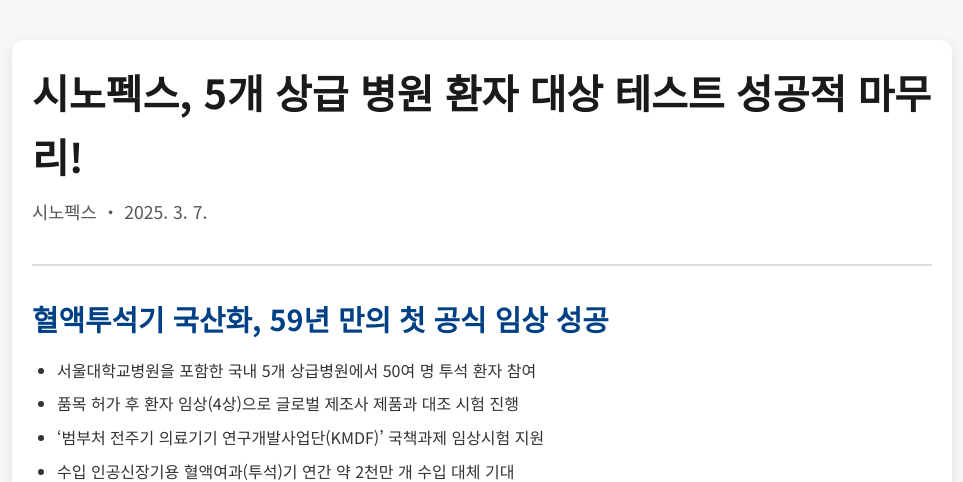
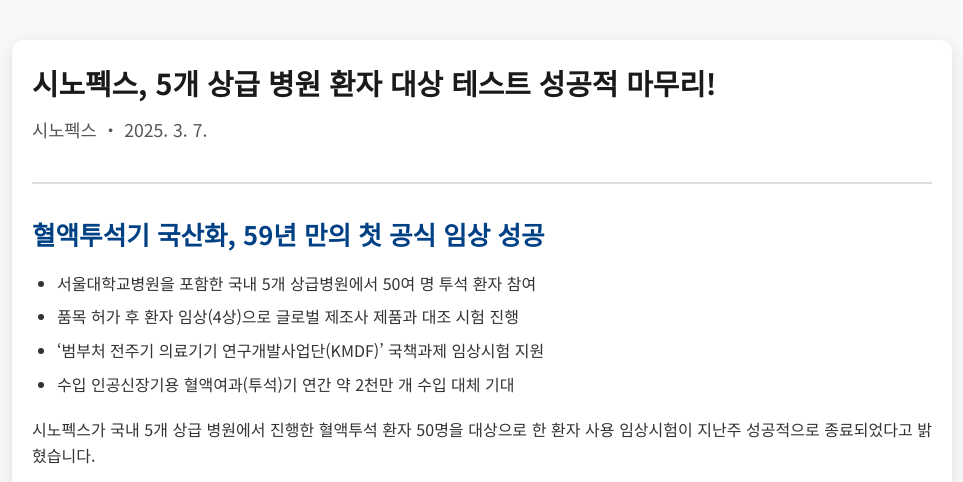
Before and after one commit to goodlight1234/news04, a plain HTML site: page index.html in a window 1280 px wide. Shown: the top 482 px of the page, without its empty margins (158-1121 px from the left). Drawn offline with Linux system fonts and the light colour scheme.

Commit message:
Update index.html

```diff
--- a/index.html
+++ b/index.html
@@ -33,7 +33,7 @@
         }
 
         .header h1 {
-            font-size: 2.5em;
+            font-size: 1.8em;
             font-weight: 700;
             color: #1a1a1a;
             margin: 0;
@@ -46,7 +46,7 @@
         }
 
         .content h2 {
-            font-size: 1.8em;
+            font-size: 1.6em;
             color: #004085;
             margin-top: 30px;
             margin-bottom: 15px;
```
